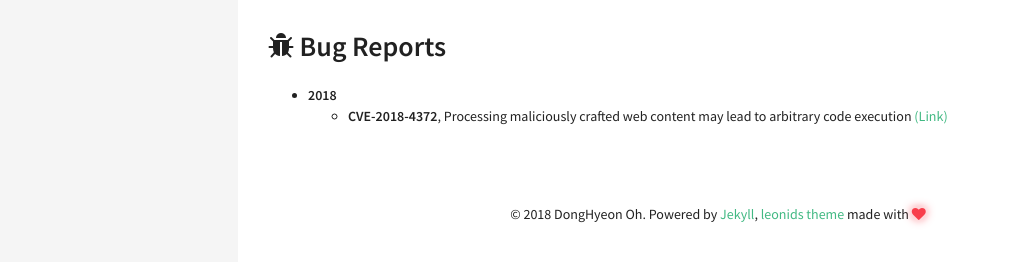
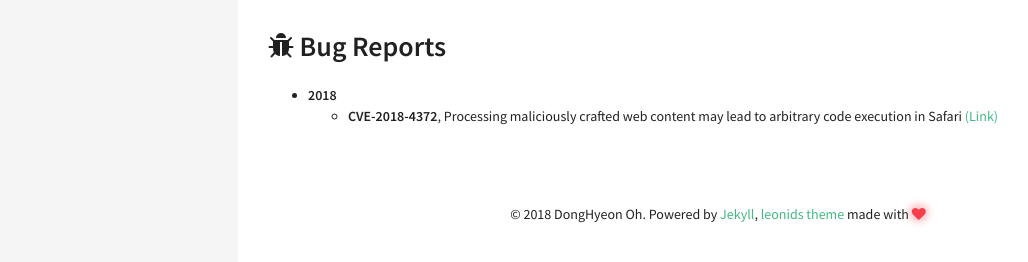
Before and after one commit to zanywhale/zanywhale.github.io, a Jekyll site: the page built from index.html, in a window 1280 px wide. Shown: the part 1071-1333 px from the top of the page, without its empty margins (82-1110 px from the left). Built offline with Jekyll 4.4.1, drawn with Linux system fonts in a browser that asks for light colours.

Commit message:
Add target in bug

```diff
--- a/_data/index/bug.yml
+++ b/_data/index/bug.yml
@@ -1,3 +1,3 @@
-- descr: <strong>CVE-2018-4372</strong>, Processing maliciously crafted web content may lead to arbitrary code execution
+- descr: <strong>CVE-2018-4372</strong>, Processing maliciously crafted web content may lead to arbitrary code execution in Safari
   year : 2018
   link : https://support.apple.com/en-us/HT209196
```
